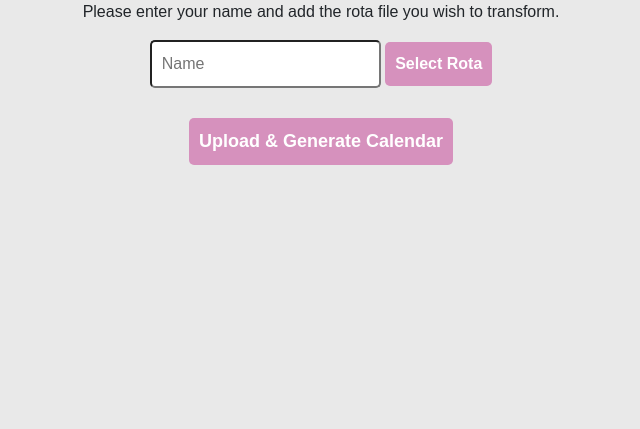
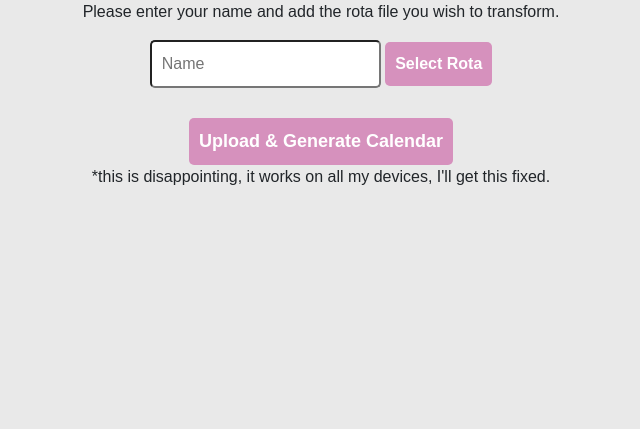
Before and after one commit to Barnusian/rota2calendar, a Flask app: page / in a window 1280 px wide. Shown: the part 196-625 px from the top of the page, without its empty margins (319-959 px from the left). Run offline with Flask 3, Linux system fonts and the light colour scheme.

Commit message:
Added apology notice to index page

```diff
--- a/templates/index.html
+++ b/templates/index.html
@@ -14,4 +14,5 @@
     <br><br>
     <input type="submit" value="Upload & Generate Calendar">
     </form>
+    <p>*this is disappointing, it works on all my devices, I'll get this fixed.</p>
 {% endblock content %}
```
